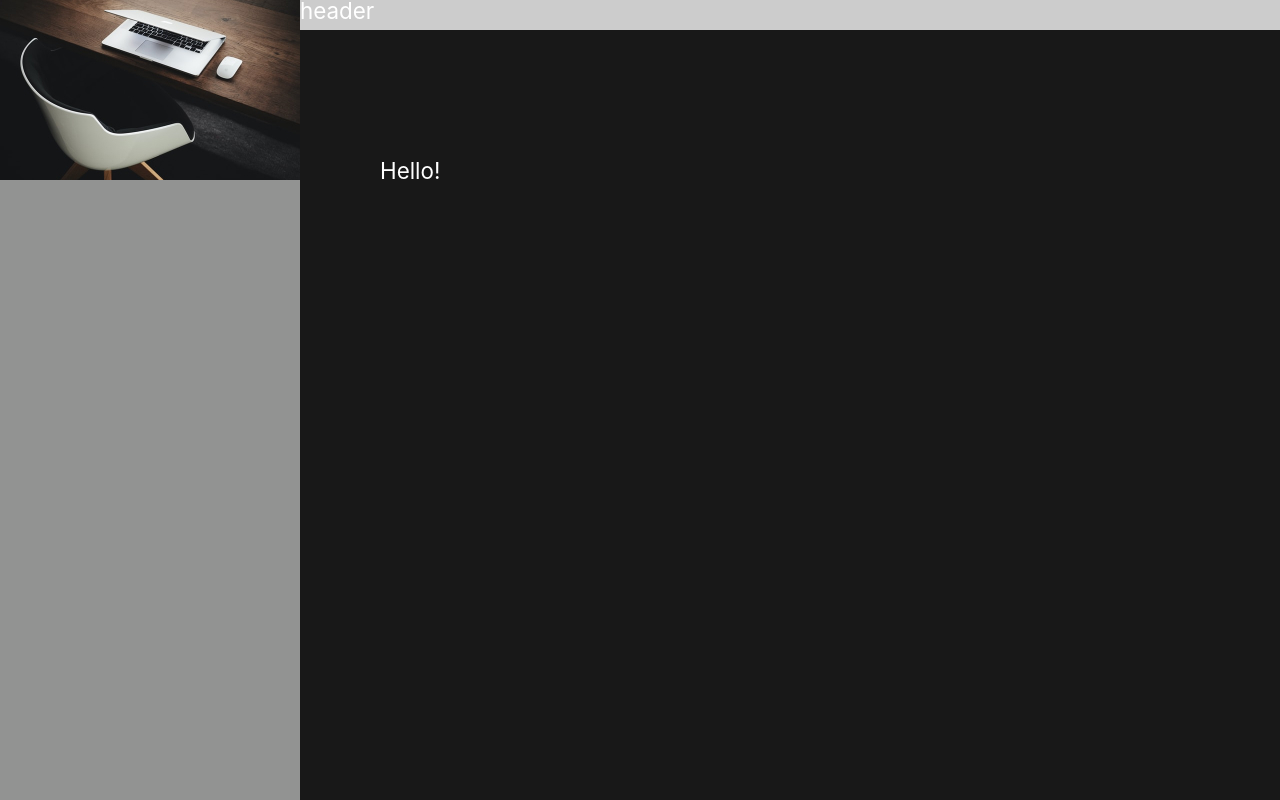
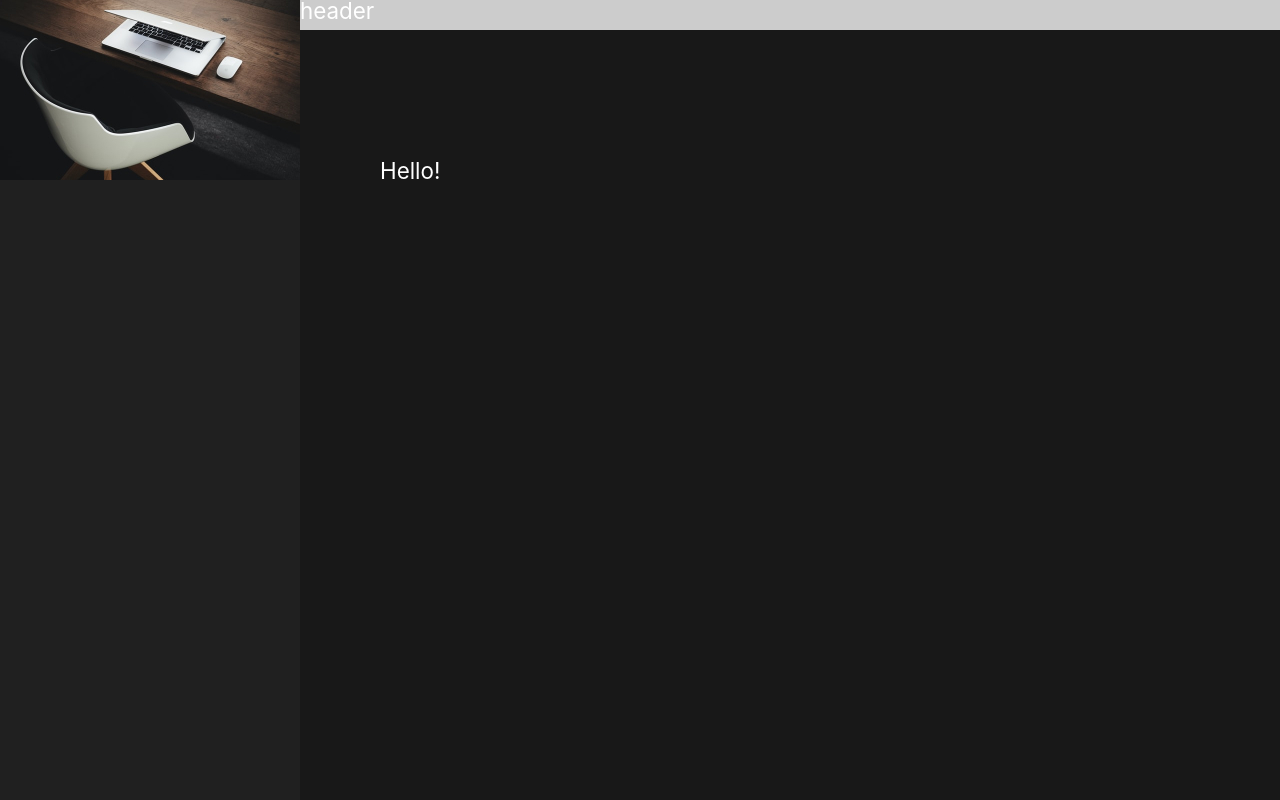
Before and after one commit to LSergeyB/finteriors, a website: page finteriors/src/index.html in a window 1280 px wide. Drawn offline with nearby package versions, Linux system fonts and the light colour scheme; files that its build step writes are made by us from their sources.

Commit message:
изменение цвета

```diff
--- a/finteriors/src/assets/scss/blocks/sidebar.scss
+++ b/finteriors/src/assets/scss/blocks/sidebar.scss
@@ -1,7 +1,7 @@
 .sidebar{
   width: $sidebar-width;
   height: 100vh;
-  background-color:#929392 ;
+  background-color:$primary;
   position: fixed;
   top: 0;
   left: 0;
```
